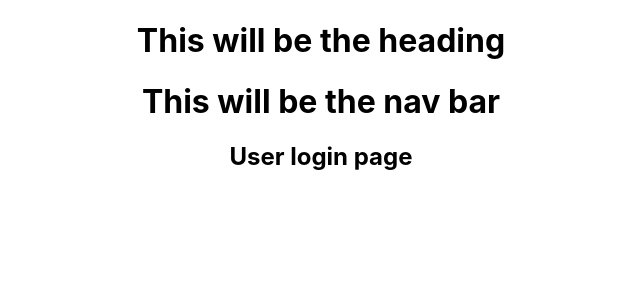
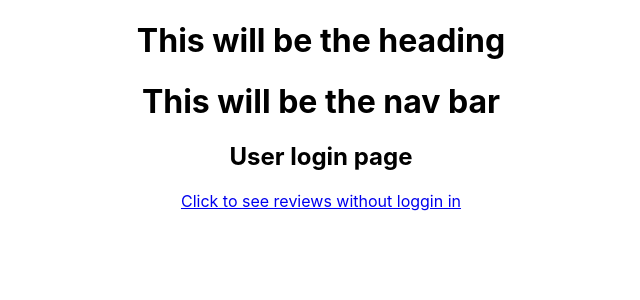
Before and after one commit to wisemanrick/nc-games, a React (Create React App) app: page / in a window 1280 px wide. Shown: the top 300 px of the page, without its empty margins (319-959 px from the left). Built offline with nearby package versions, Linux system fonts and the light colour scheme.

Commit message:
uncomment link on login page

```diff
--- a/src/components/login.jsx
+++ b/src/components/login.jsx
@@ -4,7 +4,7 @@ function UserLogin () {
     return (
         <section className="login">
         <h1>User login page</h1>
-        {/* <Link to="/reviews">Click to see reviews without loggin in</Link> */}
+        <Link to="/reviews">Click to see reviews without loggin in</Link>
         </section>
 
     )
```
